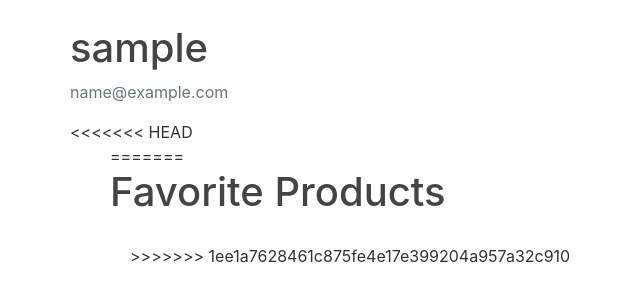
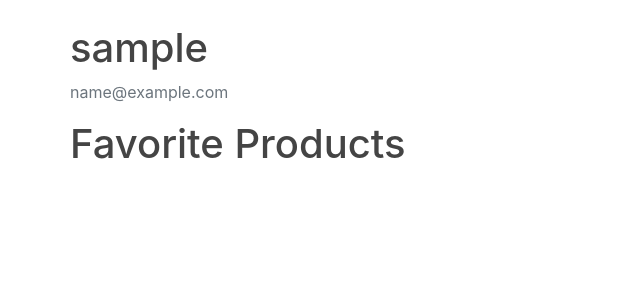
Before and after one commit to Kristinboyd/therealdewdrop, a Django app: page /profile/ in a window 1280 px wide. Shown: the part 56-359 px from the top of the page, without its empty margins (15-655 px from the left). Run offline with Django 3.2, Linux system fonts and the light colour scheme; the visitor is signed in with stand-in values (Sample User, id 1); data comes from the database, SQL or seed files in the repository; data that the repository does not hold is empty; parts of the project's set-up code (start-up, migrations or seed data) failed here and were passed over; some libraries are stand-ins or nearby versions.

Commit message:
added spacing

```diff
--- a/products/views.py
+++ b/products/views.py
@@ -55,3 +55,5 @@ def add_to_profile(request, **kwargs):
 
     # TODO: Do not render about.html
     return render(request, 'products/products.html')
+
+# kwargs are dict_keys([‘_auth_user_id’, ‘_auth_user_backend’, ‘_auth_user_hash’])
--- a/users/templates/users/profile.html
+++ b/users/templates/users/profile.html
@@ -6,14 +6,8 @@
         <div class="media-body">
           <h1 class="account-heading">{{ user.username }}</h1>
           <p class="text-secondary">{{ user.email }}</p>
-<<<<<<< HEAD
-          {% comment %} <p>Skin Concerns: {{ user.profile.skin_concern }}</p> {% endcomment %}
-
-          <ol>
-=======
           <h1> Favorite Products </h1>
           <div class="card-body">
->>>>>>> 1ee1a7628461c875fe4e17e399204a957a32c910
             {% for product in products %}
             <h2 class="card-title">💧 {{ product.name }} 💧</h2>
             <p> Ingredients: {{ product.ingredients }}</p>
```
Also changed, not shown: products/templates/products/products.html (line endings or trailing spaces).
